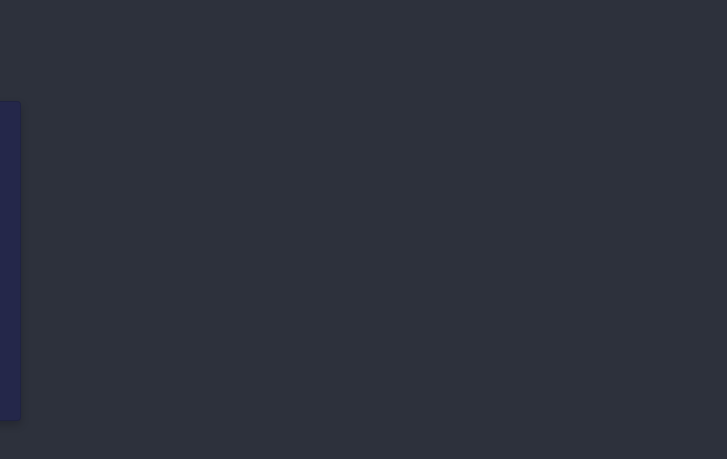
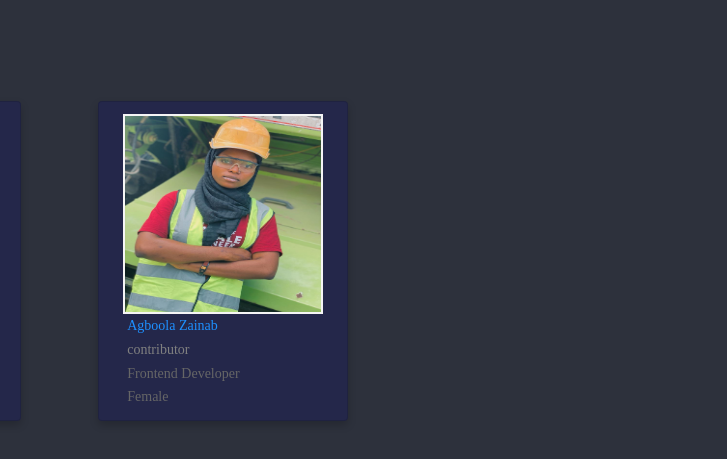
Before and after one commit to graceEjegwa/cohort3, a plain HTML site: page cohort3.html in a window 1280 px wide. Shown: the part 139-598 px from the top of the page, 253-980 px from the left. Drawn offline with Linux system fonts and the light colour scheme; a web font is replaced by a local one.

Commit message:
modify cohort3

```diff
--- a/cohort3.html
+++ b/cohort3.html
@@ -55,6 +55,19 @@
           </div>
         </div> <!--end here-->
 
+        <div class="column"> <!--start here-->
+          <div class="card">
+            <img src="images/contributors/Zainab.jpeg.jpeg">
+            <div class="container">
+              <h2>Agboola Zainab</h2>
+              <p class="title">contributor</p>
+              <p>Frontend Developer</p>
+              <p>Female</p>
+            </div>
+          </div>
+        </div> <!--end here-->
+
+
         <!-- You can add your code block here-->
 
 
```
Also changed, not shown: images/contributors/Zainab.jpeg.jpeg (added).
